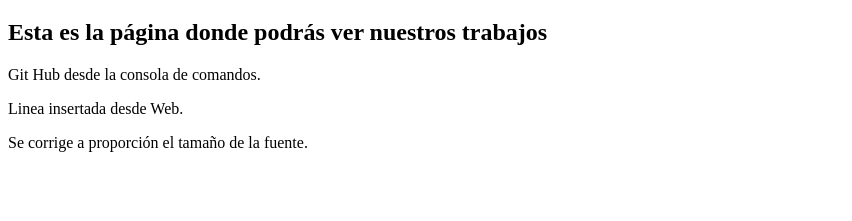
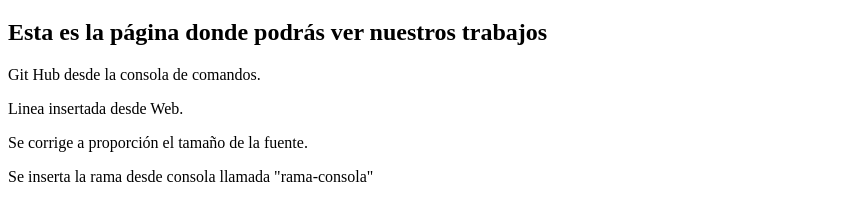
Before and after one commit to GitCesarin/pagina-web, a plain HTML site: page index.html in a window 1280 px wide. Shown: the part 61-282 px from the top of the page, without its empty margins (0-852 px from the left). Drawn offline with Linux system fonts and the light colour scheme.

Commit message:
Se añade leyenda rama consola

```diff
--- a/index.html
+++ b/index.html
@@ -13,6 +13,7 @@
     <p>Git Hub desde la consola de comandos.</p>
     <p>Linea insertada desde Web.</p>
     <p>Se corrige a proporción el tamaño de la fuente.</p>
+    <p>Se inserta la rama desde consola llamada "rama-consola"</p>
 
 
 </body>
```
